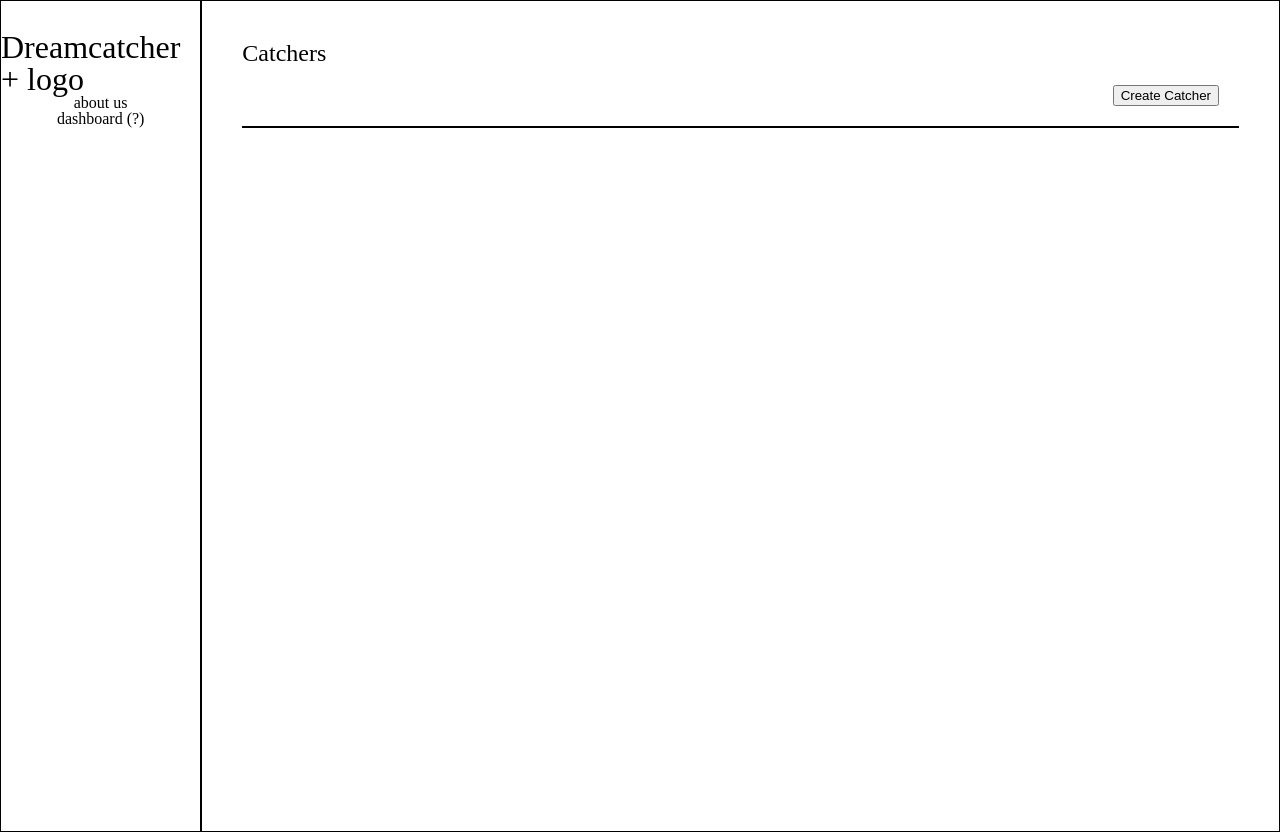
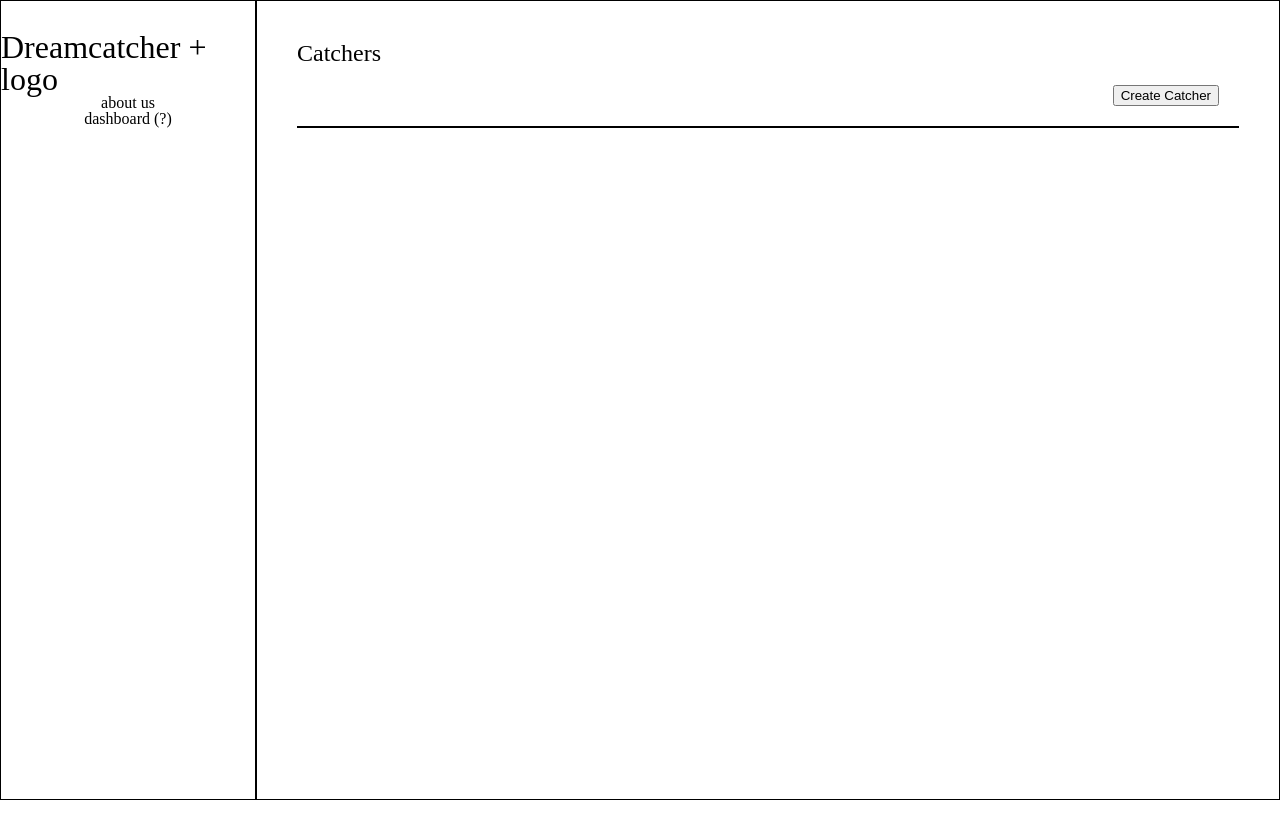
Before and after one commit to ConvoPRGH/dreamcatcher, a website with bundled scripts: page frontend/public/index.html in a window 1280 px wide. After the commit the page ends 800 px from the top, so only its background shows below. Built offline with nearby package versions, Linux system fonts and the light colour scheme; files whose address does not match are found by name.

Commit message:
added basic grid

```diff
--- a/frontend/public/index.html
+++ b/frontend/public/index.html
@@ -16,7 +16,7 @@
     <link rel="stylesheet" type="text/css" href="./styles/styles.css">
   </head>
   <body>
-    <div class="flex-row">
+    <div id="site-container">
       <aside id="sidebar" class="flex-col">
         <h1>
           Dreamcatcher
--- a/frontend/public/styles/styles.css
+++ b/frontend/public/styles/styles.css
@@ -1,4 +1,18 @@
 @import url("reset.css");
+
+#site-container {
+  box-sizing: border-box;
+  max-width: 100%;
+  height: 100%;
+  display: grid;
+  grid-template-columns: 20% 80%;
+  grid-template-rows: 10% 90%;
+  grid-template-areas:
+    "sidebar main"
+    "sidebar main"
+    "sidebar main";
+}
+
 
 body, html {
   height: 100vh;
@@ -25,16 +39,15 @@ h2 {
 }
 
 #sidebar {
-  width: 20%;
-  height: 100vh;
   padding-top: 30px;
   align-items: center;
+  grid-area: sidebar;
 }
 
 main {
   border: 1px solid black;
-  width: 100%;
   padding: 40px;
+  grid-area: main;
 }
 
 .button-container {
```
